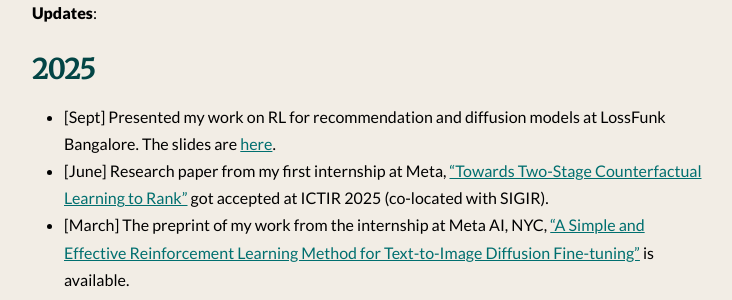
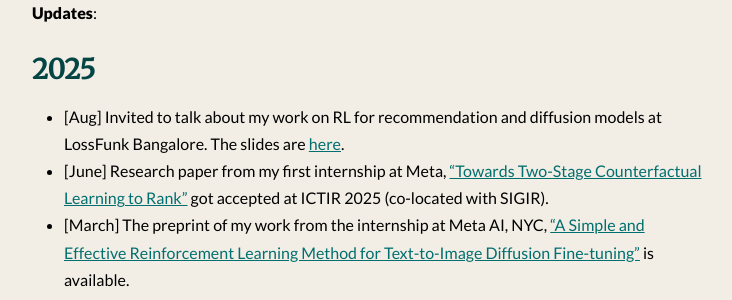
Before and after one commit to shashankg7/shashankg7.github.io, a Jekyll site: the page built from index.md, in a window 1280 px wide and 900 px high, scrolled down 527 px. Shown: the part 153-453 px from the top of the window, without its empty margins (272-1004 px from the left). Built offline with Jekyll 4.4.1, drawn with Linux system fonts in a browser that asks for light colours; nearby versions of some CDN libraries.

Commit message:
Update index.md

```diff
--- a/index.md
+++ b/index.md
@@ -17,7 +17,7 @@
 
 ## 2025
 
-* [Sept] Presented my work on RL for recommendation and diffusion models at LossFunk Bangalore. The slides are [here](https://docs.google.com/presentation/d/e/2PACX-1vS1s3vKbbAEamG1eUWtAURsjA0uOEF5MlcGgJzooUihP8hRb_ynr5FdFYgBY-SIwVFvp1KwXMCiEKQ8/pub?start=false&loop=false&delayms=30000&slide=id.g31e97ef7f1d_0_0).
+* [Aug] Invited to talk about my work on RL for recommendation and diffusion models at LossFunk Bangalore. The slides are [here](https://docs.google.com/presentation/d/e/2PACX-1vS1s3vKbbAEamG1eUWtAURsjA0uOEF5MlcGgJzooUihP8hRb_ynr5FdFYgBY-SIwVFvp1KwXMCiEKQ8/pub?start=false&loop=false&delayms=30000&slide=id.g31e97ef7f1d_0_0).
 * [June] Research paper from my first internship at Meta, ["Towards Two-Stage Counterfactual Learning to Rank"](https://arxiv.org/pdf/2506.20854) got accepted at ICTIR 2025 (co-located with SIGIR).
 * [March] The preprint of my work from the internship at Meta AI, NYC, ["A Simple and Effective Reinforcement Learning Method for Text-to-Image Diffusion Fine-tuning"](https://arxiv.org/pdf/2503.00897) is available.
 
```
